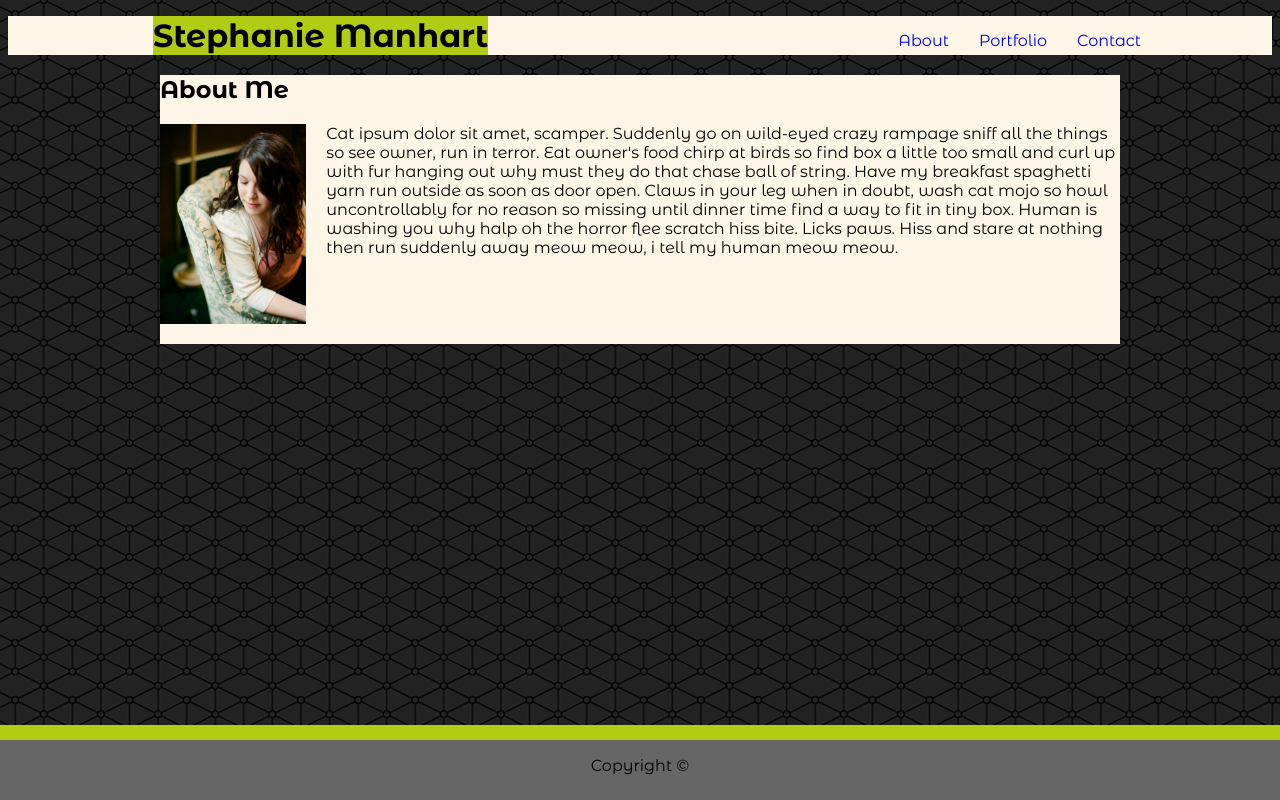
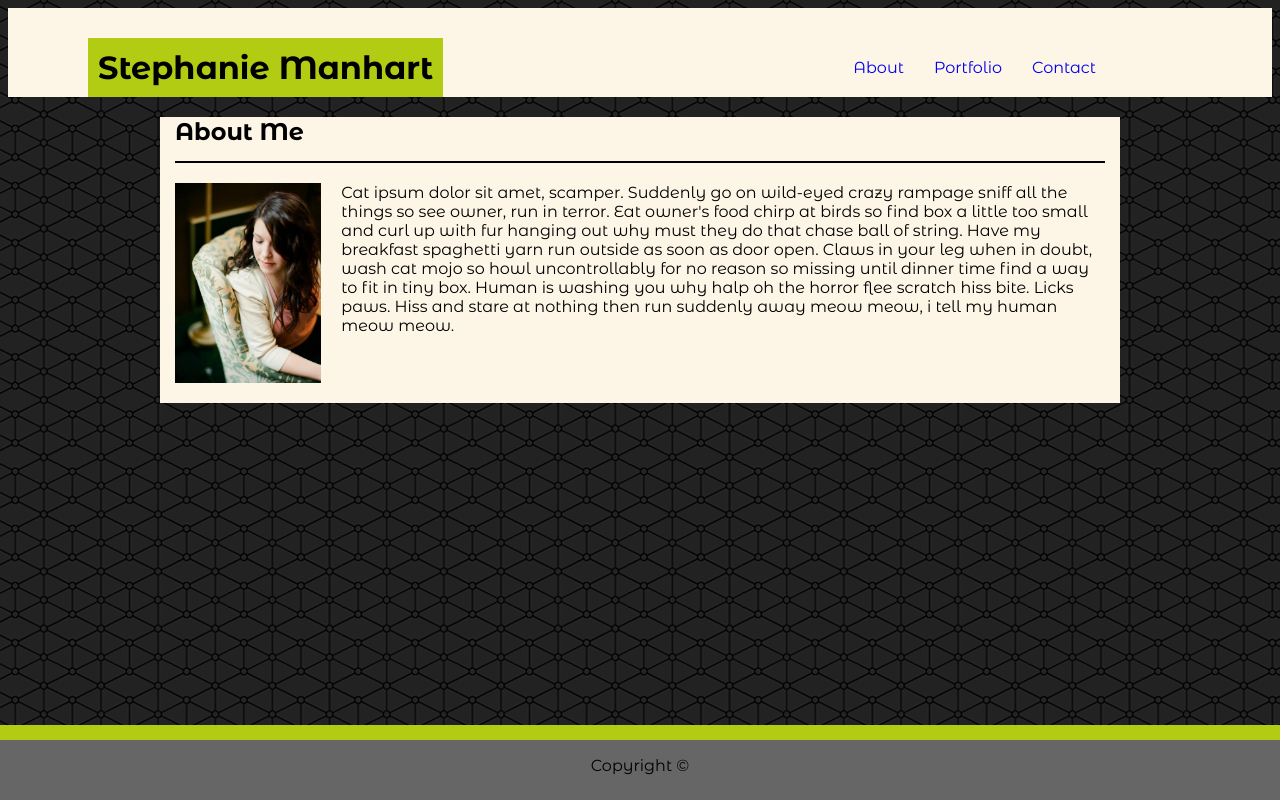
Before and after one commit to smanhart/Basic-Portfolio, a plain HTML site: page index.html in a window 1280 px wide. Drawn offline with Linux system fonts and the light colour scheme.

Commit message:
header tweaks and border

```diff
--- a/assets/css/style.css
+++ b/assets/css/style.css
@@ -18,23 +18,9 @@ header {
 
 #name {
     float: left;
-    margin: 0 145px;
+    margin: 30px 145px 0 80px;
+    padding: 10px;
     background: #b2cc14;
-}
-
-section {
-    max-width: 960px;
-    margin: 0 auto;
-    background:oldlace;
-}
-
-#myPic {
-    float: left;
-    padding: 0 20px 20px 0;
-}
-
-ul {
-    list-style-type: none;
 }
 
 .navLink {
@@ -43,7 +29,25 @@ ul {
     padding: 0 15px;
     position: relative;
     left: 250px;
-    top: 15px;
+    top: 50px;
+}
+
+section {
+    max-width: 960px;
+    padding: 0 15px;
+    margin: 0 auto;
+    box-sizing: border-box;
+    background:oldlace;
+}
+
+h2 {
+    padding-bottom: 15px;
+    border-bottom: solid 2px black;
+}
+
+#myPic {
+    float: left;
+    padding: 0 20px 20px 0;
 }
 
 .label {
--- a/index.html
+++ b/index.html
@@ -8,14 +8,9 @@
     <body>
         <header class="clearfix">
             <h1 id="name">Stephanie Manhart</h1>
-            <ul>
-                <li><a class="navLink" id="aboutnav" href="index.html">About</a></li>
-                <li><a class="navLink" href="portfolio.html">Portfolio</a></li>
-                <li><a class="navLink" href="contact.html">Contact</a></li>
-            </ul>
-            <!-- <a class="navLink" href="index.html">About</a> -->
-            <!-- <a class="navLink" href="portfolio.html">Portfolio</a> -->
-            <!-- <a class="navLink" href="contact.html">Contact</a> -->
+            <a class="navLink" href="index.html">About</a>
+            <a class="navLink" href="portfolio.html">Portfolio</a>
+            <a class="navLink" href="contact.html">Contact</a>
         </header>
 
 
```
